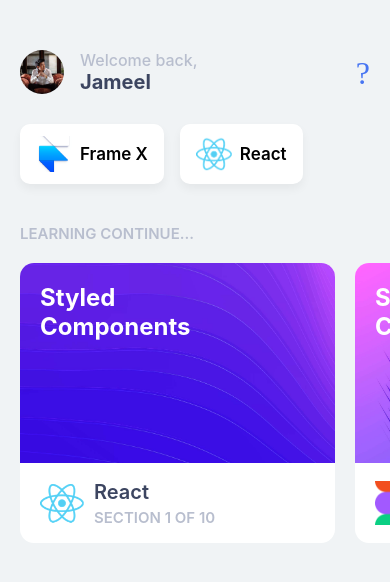
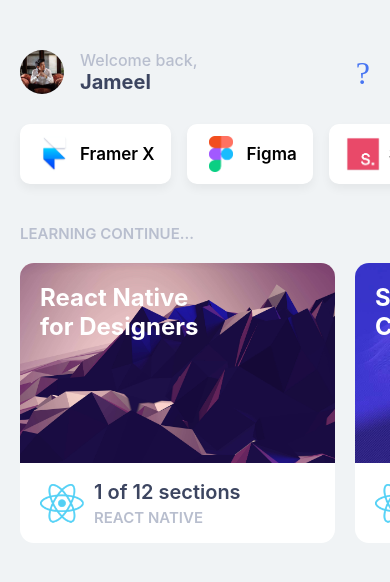
Before and after one commit to jameel-fullstackdeveloper/designcode-app, a React Native app: screen / in a window 390 px wide. Shown: the top 582 px of the page. Built offline with nearby package versions, Linux system fonts and the light colour scheme.

Commit message:
static data with loop

```diff
--- a/App.js
+++ b/App.js
@@ -25,38 +25,40 @@
     <ScrollView
       horizontal={true}
       style={{flexDirection:"row", padding:20, paddingLeft:12, paddingTop:30}}
-      >
+      showsHorizontalScrollIndicator={false}
+     >
+
+      {logos.map((logo,index) => (
       <Logo
-        image={require('./assets/logo-framerx.png')}
-        text="Frame X"
+          key={index}
+          image={logo.image}
+          text={logo.text}
       />
-  <Logo
-        image={require('./assets/logo-react.png')}
-        text="React"
-      />
+      ))}
+
 
      </ScrollView>
 
       <SubTitle>Learning Continue...</SubTitle>
 
       <ScrollView horizontal={true}
-      style={{paddingBottom:10}} showsHorizontalScrollIndicator={false}>
-        <Card
-          image={require('./assets/background2.jpg')}
-          title="Styled Components"
-          logo={require("./assets/logo-react.png")}
-          caption="React"
-          subtitle="SECTION 1 OF 10 "
+      style={{paddingBottom:10}}
+      showsHorizontalScrollIndicator={false}>
+
+      {cards.map((card,index) => (
+          <Card
+          key={index}
+          image={card.image}
+          title={card.title}
+          logo={card.logo}
+          caption={card.caption}
+          subtitle={card.subtitle}
 
           ></Card>
-        <Card
-           image={require('./assets/background5.jpg')}
-           title="Swift Componen"
-           logo={require("./assets/logo-figma.png")}
-           caption="Figma"
-           subtitle="SECTION 2 OF 10 "
 
-           ></Card>
+
+      ))}
+
         </ScrollView>
       </ScrollView>
     </SafeAreaView>
@@ -104,3 +106,61 @@
   margin-top:20px;
   margin-left:20px;
 `
+
+const logos = [
+  {
+    image: require("./assets/logo-framerx.png"),
+    text: "Framer X"
+  },
+  {
+    image: require("./assets/logo-figma.png"),
+    text: "Figma"
+  },
+  {
+    image: require("./assets/logo-studio.png"),
+    text: "Studio"
+  },
+  {
+    image: require("./assets/logo-react.png"),
+    text: "React"
+  },
+  {
+    image: require("./assets/logo-swift.png"),
+    text: "Swift"
+  },
+  {
+    image: require("./assets/logo-sketch.png"),
+    text: "Sketch"
+  }
+];
+
+const cards = [
+  {
+    title: "React Native for Designers",
+    image: require("./assets/background11.jpg"),
+    subtitle: "React Native",
+    caption: "1 of 12 sections",
+    logo: require("./assets/logo-react.png")
+  },
+  {
+    title: "Styled Components",
+    image: require("./assets/background12.jpg"),
+    subtitle: "React Native",
+    caption: "2 of 12 sections",
+    logo: require("./assets/logo-react.png")
+  },
+  {
+    title: "Props and Icons",
+    image: require("./assets/background13.jpg"),
+    subtitle: "React Native",
+    caption: "3 of 12 sections",
+    logo: require("./assets/logo-react.png")
+  },
+  {
+    title: "Static Data and Loop",
+    image: require("./assets/background14.jpg"),
+    subtitle: "React Native",
+    caption: "4 of 12 sections",
+    logo: require("./assets/logo-react.png")
+  }
+];
--- a/components/Logo.js
+++ b/components/Logo.js
@@ -3,7 +3,7 @@
 
 const Logo = (props) => (
     <Container>
-        <Image source={props.image} resizeMode="containt"/>
+        <Image source={props.image} resizeMode="contain"/>
         <Text>{props.text}</Text>
     </Container>
 )
```
